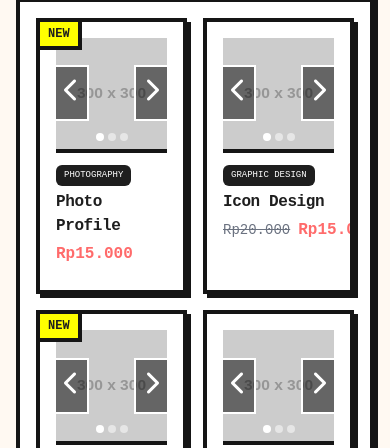
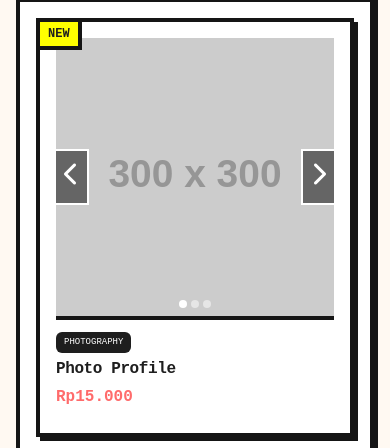
Before and after one commit to denidandeni/snapstyle, a plain HTML site: page index.html in a window 390 px wide. Shown: the part 523-971 px from the top of the page. Drawn offline with nearby package versions, Linux system fonts and the light colour scheme; placeholder pictures from the web are drawn by us; a web font is replaced by a local one.

Commit message:
feat: make grid layout responsive with 1 column on mobile and 2 columns on larger screens

```diff
--- a/index.html
+++ b/index.html
@@ -291,7 +291,7 @@
                      onerror="this.onerror=null;this.src='https://placehold.co/1600x900/ff6b6b/FFFFFF?text=New+Offers+Banner';">
             </div>
 
-            <main class="p-4 bg-pure-white grid grid-cols-2 gap-4">
+            <main class="p-4 bg-pure-white grid grid-cols-1 sm:grid-cols-2 gap-4">
             </main>
 
         </div>
```
